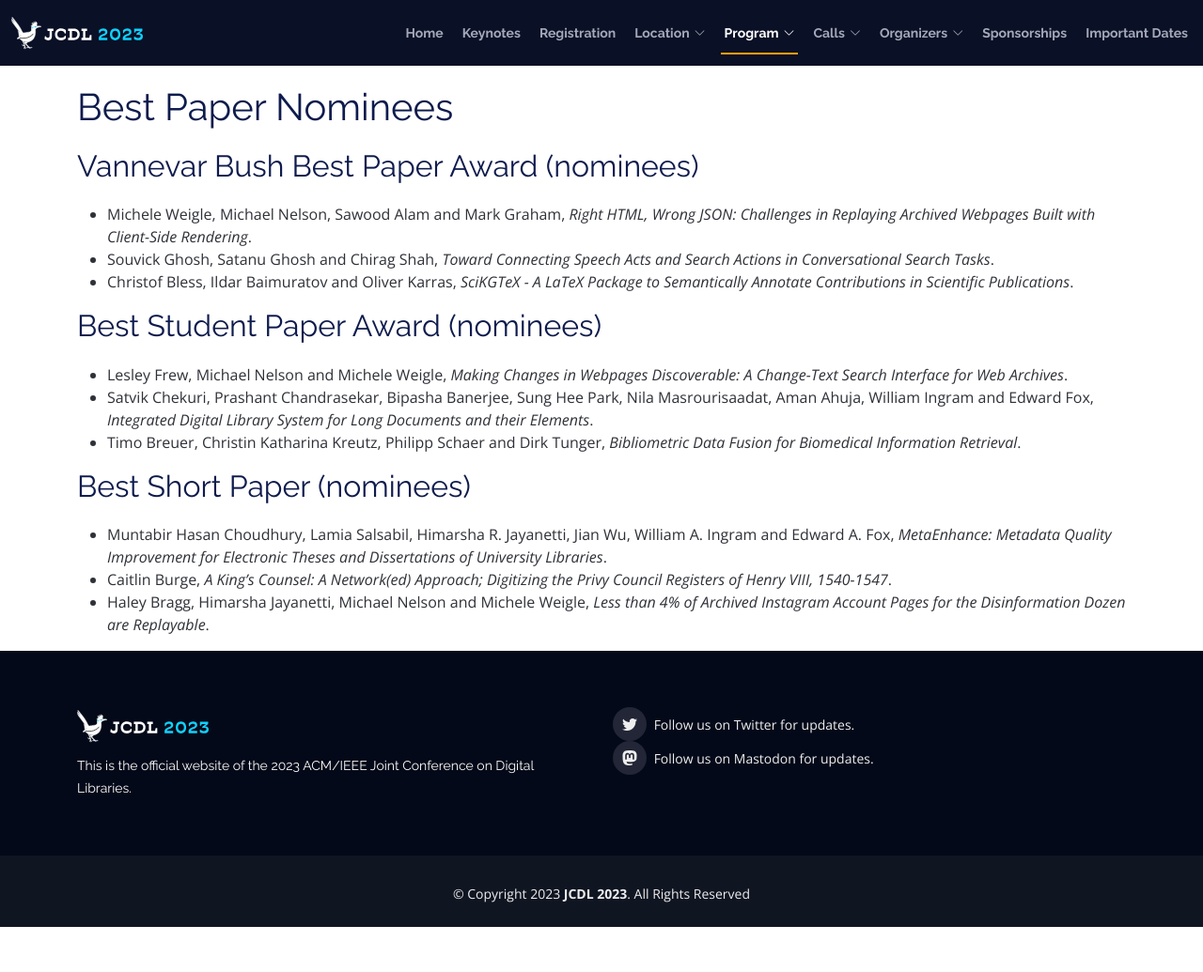
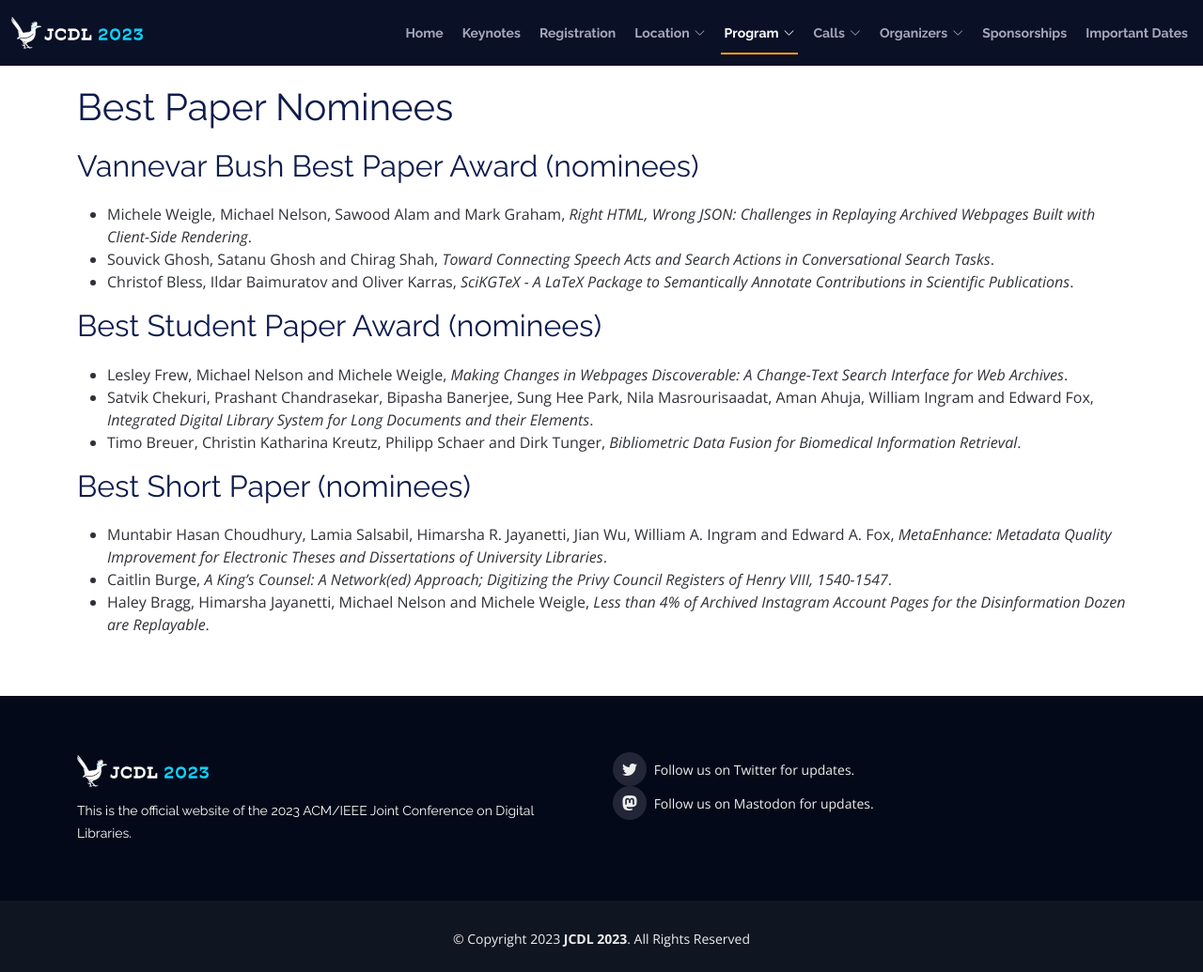
Before and after one commit to shawnmjones/JCDL2023-website-source, a Jekyll site: the page built from awards.html, in a window 1280 px wide and 1035 px high. Shown: the whole window at 94% size. Built offline with Jekyll 4.4.1, drawn with Linux system fonts in a browser that asks for light colours.

Commit message:
Update awards.html

```diff
--- a/awards.html
+++ b/awards.html
@@ -15,7 +15,7 @@ permalink: /program/awards/
 
         <div class="container" style="margin-top: 90px;">
 
-            <div class="row">
+            <div class="row mb-5">
 
                 <div class="col-lg-12">
 
```
